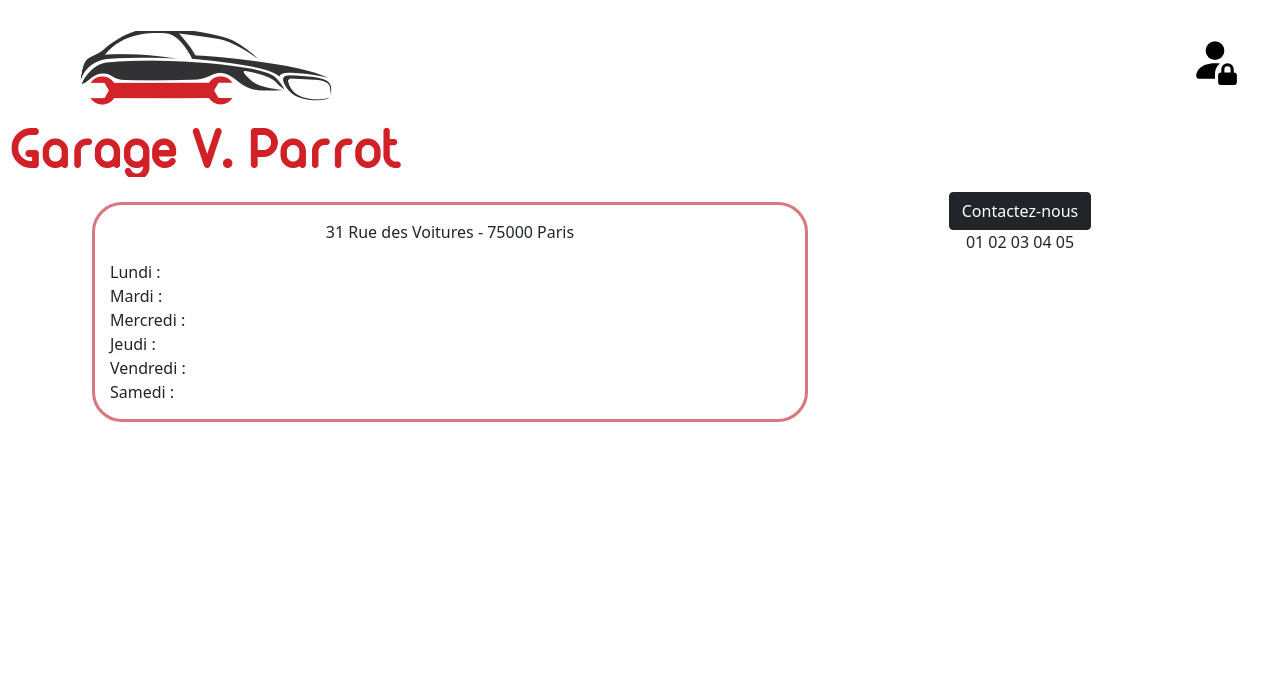
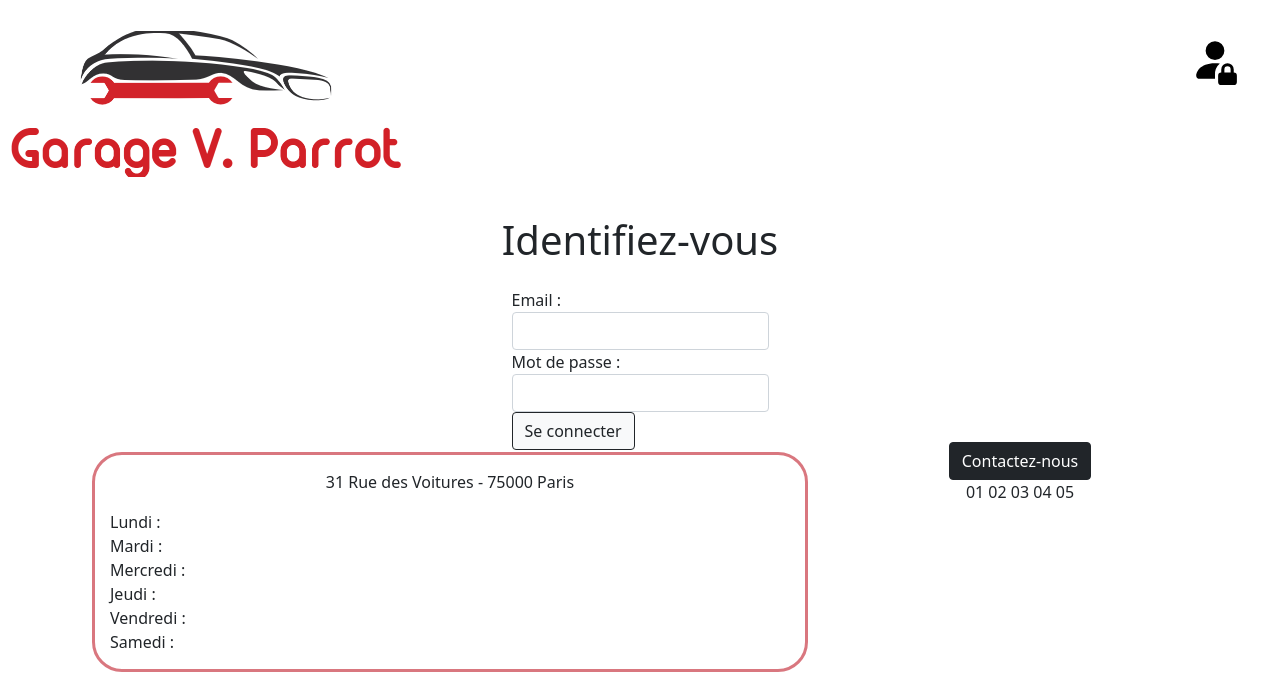
Before and after one commit to adele-dbs/garagevparrot, a PHP site: page /views/login.php in a window 1280 px wide. Shown: the top 690 px of the page. Run offline with PHP 8.4, Linux system fonts and the light colour scheme; some libraries are stand-ins or nearby versions.

Commit message:
Page link

```diff
--- a/views/cars.php
+++ b/views/cars.php
@@ -7,7 +7,7 @@
 ?>
 <nav style="--bs-breadcrumb-divider: '>';" aria-label="breadcrumb">
   <ol class="breadcrumb">
-    <li class="breadcrumb-item"><a href="#">Accueil</a></li>
+    <li class="breadcrumb-item"><a href="?">Accueil</a></li>
     <li class="breadcrumb-item active" aria-current="page">Véhicules d'occasion</li>
   </ol>
 </nav>
--- a/views/carsdetails.php
+++ b/views/carsdetails.php
@@ -7,7 +7,7 @@
 ?>
 <nav style="--bs-breadcrumb-divider: '>';" aria-label="breadcrumb">
   <ol class="breadcrumb">
-    <li class="breadcrumb-item"><a href="#">Accueil</a></li>
+    <li class="breadcrumb-item"><a href="?">Accueil</a></li>
     <li class="breadcrumb-item"><a href="#">Véhicules d'occasion</a></li>
     <li class="breadcrumb-item active" aria-current="page">Détails</li>
   </ol>
--- a/views/home.php
+++ b/views/home.php
@@ -70,7 +70,7 @@
           <div class="row">
             <div class="col">
               <div>
-                  <a type="button" class="btn button-cars-card">Véhicules d'occasion</a>
+                  <a type="button" href="?page=cars" class="btn button-cars-card">Véhicules d'occasion</a>
               </div>
             </div>
             <div class="col cars-home-pictures">
--- /dev/null
+++ b/views/login-messages.js
@@ -0,0 +1,20 @@
+let form = document.querySelector('form')
+
+form.addEventListener('submit', (event) => {
+  for(var count=0; count<form.elements.length; count++) {
+    switch (form.elements[count].name) {
+      case 'email':
+        if (form.elements[count].value === '') {
+          alert('L\'email est obligatoire')
+          event.preventDefault();
+      }
+      break;
+      case 'password':
+        if (form.elements[count].value === '') {
+          alert('Le mot de passe est obligatoire')
+          event.preventDefault();
+      }
+      break;
+    }
+  }
+})
--- a/views/login.php
+++ b/views/login.php
@@ -1,12 +1,38 @@
 <?php
-$titre = 'Garage - Accueil';
+$titre = 'Garage V. Parrot - Idnetifiez-vous';
 $meta ='name="description"
 content="Lorem ipsum dolor sit amet, consectetur adipiscing elit."';
-$page_id= 'id="home"';
+$page_id= 'id="login"';
 ob_start();
 ?>
 
+<header class="container">
+  <div class="row p-3">
+    <div class="col text-center align-self-center">
+      <h1>Identifiez-vous</h1>
+    </div>
+  </div>
+</header>
 
+<main>
+
+  <div class="container d-flex justify-content-center" id="login-f">
+    <form action="" method="POST" id="login-form">
+      <div class="form-group">
+        <label for="exampleInputEmail1">Email : </label>
+        <input type="email" name="email" class="form-control" id="email" aria-describedby="emailHelp">
+      </div>
+      <div class="form-group">
+        <label for="exampleInputPassword1">Mot de passe : </label>
+        <input type="password" name="password" class="form-control" id="password">
+      </div>
+      <button type="submit" class="btn btn-light btn-outline-dark">Se connecter</button>
+    </form>
+  </div>
+
+</main>
+
+<script src="views/login-messages.js"></script>
 
 <?php
 $content = ob_get_clean();
```
Also changed, not shown: controllers/controller.php (added, +19 -0 lines), index.php (+19 -1 lines), views/user-interface.php (renamed from views/users-interface.php).
